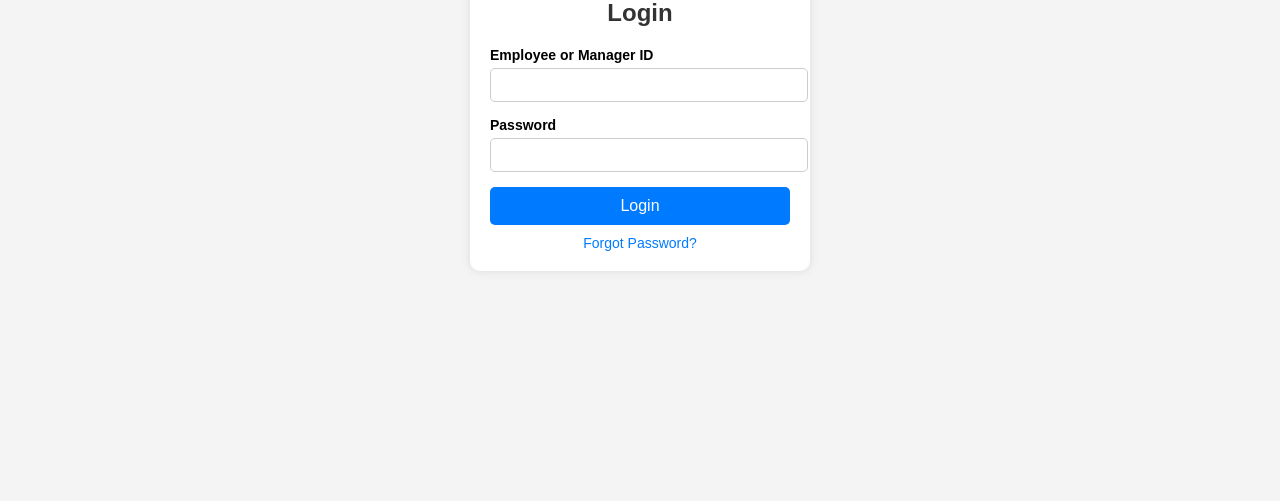
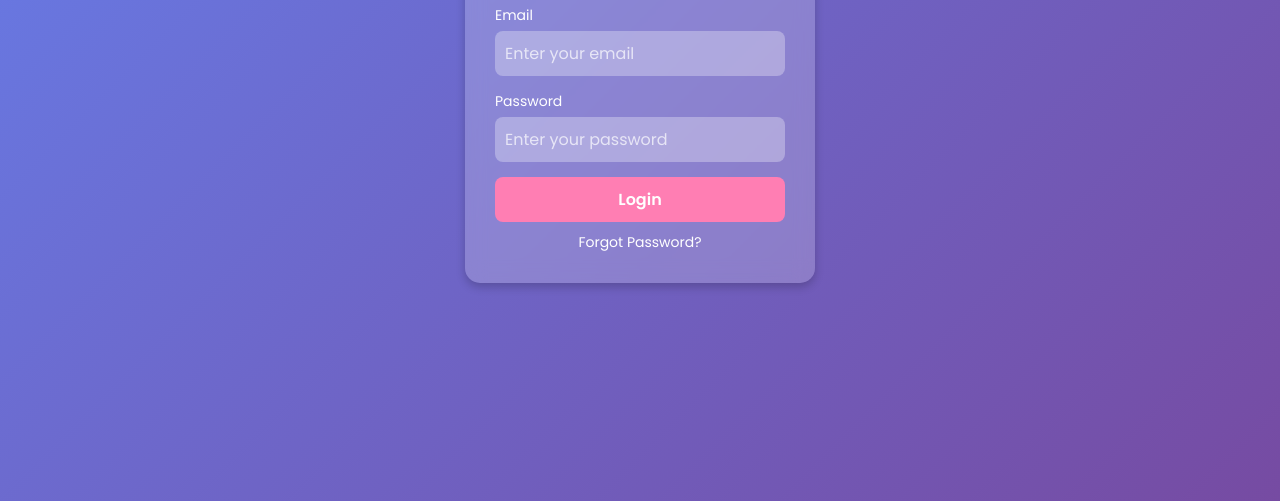
Before and after one commit to patlollasrignitha/CICDproject, a plain HTML site: page index.html in a window 1280 px wide. Shown: the part 299-800 px from the top of the page. Drawn offline with Linux system fonts and the light colour scheme.

Commit message:
modified my code

```diff
--- a/index.html
+++ b/index.html
@@ -4,87 +4,114 @@
     <meta charset="UTF-8">
     <meta name="viewport" content="width=device-width, initial-scale=1.0">
     <title>Employee Login</title>
+    <link href="https://fonts.googleapis.com/css2?family=Poppins:wght@300;400;600&display=swap" rel="stylesheet">
     <style>
+        * {
+            margin: 0;
+            padding: 0;
+            box-sizing: border-box;
+            font-family: 'Poppins', sans-serif;
+        }
+
         body {
-            font-family: Arial, sans-serif;
-            background-color: #f4f4f4;
             display: flex;
             justify-content: center;
             align-items: center;
             height: 100vh;
-            margin: 0;
+            background: linear-gradient(135deg, #667eea, #764ba2);
         }
+
         .login-container {
-            background: #fff;
-            padding: 20px;
-            border-radius: 10px;
-            box-shadow: 0px 0px 10px rgba(0, 0, 0, 0.1);
-            width: 300px;
+            background: rgba(255, 255, 255, 0.2);
+            padding: 30px;
+            border-radius: 15px;
+            backdrop-filter: blur(10px);
+            box-shadow: 0 4px 10px rgba(0, 0, 0, 0.2);
+            width: 350px;
             text-align: center;
         }
-        h2 {
+
+        .login-container h2 {
+            color: #fff;
             margin-bottom: 20px;
-            color: #333;
         }
+
         .input-group {
-            margin-bottom: 15px;
+            margin: 15px 0;
             text-align: left;
         }
-        label {
+
+        .input-group label {
+            display: block;
+            color: #fff;
             font-size: 14px;
-            font-weight: bold;
-            display: block;
             margin-bottom: 5px;
         }
-        input {
+
+        .input-group input {
             width: 100%;
-            padding: 8px;
-            border: 1px solid #ccc;
-            border-radius: 5px;
+            padding: 10px;
+            border: none;
+            border-radius: 8px;
+            font-size: 16px;
+            outline: none;
+            background: rgba(255, 255, 255, 0.3);
+            color: #fff;
+        }
+
+        .input-group input::placeholder {
+            color: rgba(255, 255, 255, 0.7);
+        }
+
+        .login-btn {
+            width: 100%;
+            padding: 10px;
+            border: none;
+            border-radius: 8px;
+            font-size: 16px;
+            font-weight: bold;
+            color: #fff;
+            background: #ff7eb3;
+            cursor: pointer;
+            transition: 0.3s ease;
+        }
+
+        .login-btn:hover {
+            background: #ff5289;
+        }
+
+        .forgot-password {
+            margin-top: 10px;
             font-size: 14px;
         }
-        .btn {
-            width: 100%;
-            background: #007bff;
+
+        .forgot-password a {
             color: #fff;
-            border: none;
-            padding: 10px;
-            border-radius: 5px;
-            cursor: pointer;
-            font-size: 16px;
-        }
-        .btn:hover {
-            background: #0056b3;
-        }
-        .forgot-password {
-            display: block;
-            margin-top: 10px;
-            font-size: 14px;
-            color: #007bff;
             text-decoration: none;
         }
-        .forgot-password:hover {
+
+        .forgot-password a:hover {
             text-decoration: underline;
         }
     </style>
 </head>
 <body>
-
     <div class="login-container">
-        <h2>Employee or Manager  Login</h2>
-        <form action="dashboard.html" method="POST">
+        <h2>Employee Login</h2>
+        <form>
             <div class="input-group">
-                <label for="username">Employee or Manager ID</label>
-                <input type="text" id="username" name="username" required>
+                <label for="email">Email</label>
+                <input type="email" id="email" placeholder="Enter your email" required>
             </div>
             <div class="input-group">
                 <label for="password">Password</label>
-                <input type="password" id="password" name="password" required>
+                <input type="password" id="password" placeholder="Enter your password" required>
             </div>
-            <button type="submit" class="btn">Login</button>
-            <a href="#" class="forgot-password">Forgot Password?</a>
+            <button type="submit" class="login-btn">Login</button>
+            <div class="forgot-password">
+                <a href="#">Forgot Password?</a>
+            </div>
         </form>
     </div>
-
 </body>
 </html>
```
